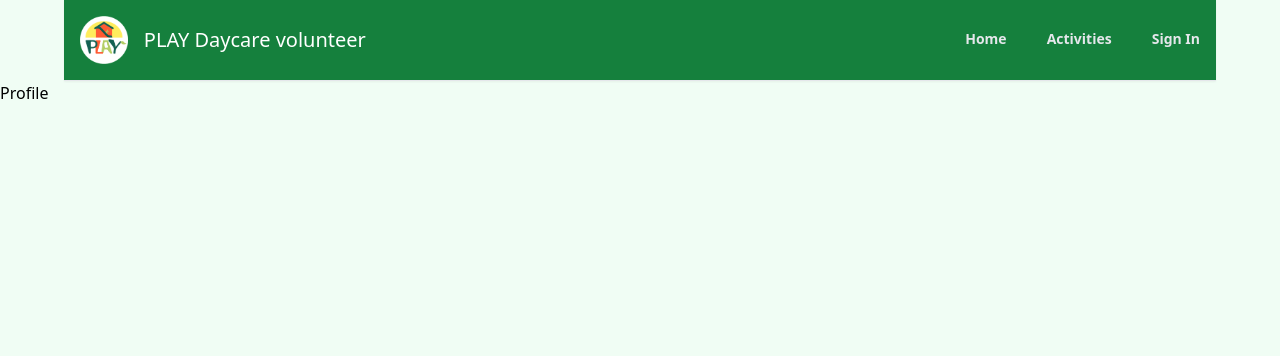
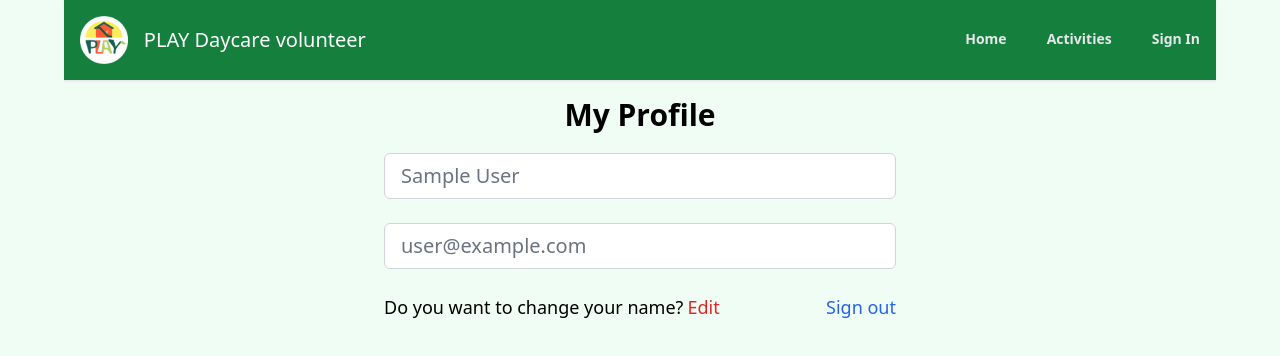
Before and after one commit to zerospeedzero/volunteer, a React (Create React App) app: page /profile in a window 1280 px wide. Shown: the top 356 px of the page. Built offline with nearby package versions, Linux system fonts and the light colour scheme; no server answers; sample sign-in values are in the browser's storage.

Commit message:
Create private route and custom hook for protection the profile page and add the logout functionality

```diff
--- a/src/App.js
+++ b/src/App.js
@@ -2,6 +2,7 @@ import { BrowserRouter as Router, Routes, Route} from "react-router-dom";
 import Home from "./pages/Home";
 import SignIn from "./pages/SignIn";
 import SingUp from "./pages/SignUp";
+import PrivateRoute from "./components/PrivateRoute";
 import Profile from "./pages/Profile";
 import ForgetPassword from "./pages/ForgetPassword";
 import Activities from "./pages/Activities";
@@ -16,9 +17,11 @@ function App() {
         <Header/>
         <Routes>
           <Route path="/" element={<Home />} />
+          <Route path="/profile" element={<PrivateRoute/>}>
+            <Route path="/profile" element={<Profile />} />
+          </Route>
           <Route path="/SignIn" element={<SignIn/>} />
           <Route path="/SignUp" element={<SingUp />} />
-          <Route path="/Profile" element={<Profile />} />
           <Route path="/ForgetPassword" element={<ForgetPassword />} />
           <Route path="/Activities" element={<Activities />} />
         </Routes>
--- /dev/null
+++ b/src/components/PrivateRoute.js
@@ -0,0 +1,10 @@
+import React from 'react'
+import { Outlet, Navigate } from 'react-router-dom'
+import {useAuthStatus} from '../hooks/useAuthStatus'
+export default function PrivateRoute() {
+  const {loggedIn, checkingStatus} = useAuthStatus();
+  if(checkingStatus) {
+    return <h3>Loading...</h3>
+  }
+  return loggedIn ? <Outlet/> : <Navigate to="/signin"/>
+}
--- /dev/null
+++ b/src/hooks/useAuthStatus.js
@@ -0,0 +1,16 @@
+import React, { useEffect } from 'react'
+import { getAuth, onAuthStateChanged } from 'firebase/auth'
+export function useAuthStatus() {
+  const [loggedIn, setLoggedIn] = React.useState(false)
+  const [checkingStatus, setCheckingStatus] = React.useState(true)
+  useEffect(() => {
+    const auth = getAuth()
+    onAuthStateChanged(auth, (user) => {
+      if (user) {
+        setLoggedIn(true)
+      }
+      setCheckingStatus(false)
+    })
+  }, [])
+  return { loggedIn, checkingStatus}
+}
--- a/src/pages/ForgetPassword.js
+++ b/src/pages/ForgetPassword.js
@@ -1,20 +1,31 @@
 import React from 'react'
 import { Link } from 'react-router-dom'
 import OAuth from '../components/OAuth'
+import { toast } from 'react-toastify'
+import { getAuth, sendPasswordResetEmail } from 'firebase/auth'
 export default function ForgetPassword() {
   const [email, setEmail] = React.useState("")
   const onChange = (e) => {
     setEmail(e.target.value);
   }
+  const onSubmit = async (e) => {
+    e.preventDefault();
+    try {
+      const auth = getAuth()
+      toast.success("Reset password email has been sent")
+    } catch (error) {
+      toast.error("Could not send reset password email")
+    }
+  }
   return (
     <section className="max-w-6xl mx-auto">
       <h1 className='text-2xl text-center mt-6 font-bold text-green-800'>Forget password</h1>
-      <div className='flex justify-center items-center flex-wrap px-6 py-12 mx-auto'>
+      <div className='flex justify-center items-center flex-wrap px-6 py-6 mx-auto'>
         <div className='md:w-[67%] lg:w-[50%] mb-12 md:mb-6'>
           <img className="w-full rounded-md" src="church.jpeg" alt="key"/>
         </div>
         <div className="w-full md:w-[67%] lg:w-[40%] lg:ml-20">
-          <form>
+          <form onSubmit={onSubmit}>
             <input className="w-full px-4 py-2 text-xl text-gray-700 bg-white border-gray-300 rounded-md transition ease-in-out mb-5" type="email" id="email" value={email} onChange={onChange} placeholder='Email address'/>
               <div className='flex justify-between text-sm sm:text-lg whitespace-nowrap'>
               <p className='mb-6 '>Don't have a account?
--- a/src/pages/Profile.js
+++ b/src/pages/Profile.js
@@ -1,7 +1,33 @@
+import { getAuth } from 'firebase/auth'
 import React from 'react'
+import { useNavigate } from 'react-router'
 
 export default function Profile() {
+  const auth = getAuth()
+  const navigate = useNavigate()
+  const [fromData, setFormData] = React.useState({name: auth.currentUser.displayName, email: auth.currentUser.email})
+  const {name, email} = fromData
+  const onLogout = () => {
+    auth.signOut()
+    navigate("/")
+  }
   return (
-    <div>Profile</div>
+    <>
+      <section className='max-w-5xl mx-auto'>
+        <h1 className='text-3xl text-center mt-4 font-bold'>My Profile</h1>
+        <div className='w-full md:w-[50%] mx-auto mt-5'>
+          <form>
+            <input className="mb-6 w-full px-4 py-2 text-xl text-gray-500 bg-white border border-gray-300 rounded-md transition ease-in-out" type="text" id="name" value={name} disabled/>
+            <input className="mb-6 w-full px-4 py-2 text-xl text-gray-500 bg-white border border-gray-300 rounded-md transition ease-in-out" type="email" id="email" value={email} disabled/>
+            <div className='flex justify-between whitespace-nowrap text-sm sm:text-lg items-center'>
+              <p className='flex items-center mb-6'>Do you want to change your name?
+                <span className='text-red-600 hover:text-red-700 transition ease-in-out duration-200 ml-1 cursor-pointer'>Edit</span>
+              </p>
+              <p onClick={onLogout} className='text-blue-600 hover:text-blue-700 transition ease-in-out duration-200 mb-6 cursor-pointer'>Sign out</p>
+            </div>
+          </form>
+        </div>
+      </section>
+    </>
   )
 }
--- a/src/pages/SignIn.js
+++ b/src/pages/SignIn.js
@@ -2,7 +2,12 @@ import React from 'react'
 import { Link } from 'react-router-dom'
 import { AiFillEye, AiFillEyeInvisible } from 'react-icons/ai'
 import OAuth from '../components/OAuth'
+import { signInWithEmailAndPassword, getAuth } from 'firebase/auth'
+import {toast} from "react-toastify"
+import { useNavigate } from 'react-router'
+
 export default function SignIn() {
+  const Navigate = useNavigate()
   const [showPassword, setShowPassword] = React.useState(false)
   const [formData, setFormData] = React.useState({
     email: '',
@@ -15,10 +20,24 @@ export default function SignIn() {
     }))
   }
   const { email, password } = formData;
+  async function onSubmit(e) {
+    console.log(e);
+    e.preventDefault()
+    try {
+      const auth = getAuth()
+      const userCredential = await signInWithEmailAndPassword(auth, email, password)
+      console.log(userCredential)
+      if(userCredential.user) {
+        Navigate("/")
+      }
+    } catch (error) {
+      toast.error("Something went wrong with the Login")
+    }
+  }
   return (
     <section className="max-w-6xl mx-auto">
       <h1 className='text-2xl text-center mt-6 font-bold text-green-800'>Sign In</h1>
-      <div className='flex justify-center items-center flex-wrap px-6 py-12 mx-auto'>
+      <div className='flex justify-center items-center flex-wrap px-6 py-6 mx-auto'>
         <div className='md:w-[67%] lg:w-[50%] mb-12 md:mb-6'>
           <img className="w-full rounded-md" src="church.jpeg" alt="key"/>
         </div>
@@ -42,10 +61,10 @@ export default function SignIn() {
                 <Link className="text-blue-500 hover:text-blue-700 transition duration-200 ease-in-out" to="/forgetpassword">Forget password?</Link>
               </p>
             </div>
-            <button className='w-full py-3 text-md text-white bg-green-600 rounded-md shadow-md hover:bg-green-700 active:bg-green-900 transition duration-200 ease-in-out'>Sign in</button>
+            <button className='w-full py-3 text-md text-white bg-green-600 rounded-md shadow-md hover:bg-green-700 active:bg-green-900 transition duration-200 ease-in-out' onClick={onSubmit}>Sign in</button>
             <div className='my-4 before:border-t flex before:flex-1 items-center before:border-gray-300 after:border-t after:flex-1 after:border-gray-300'><p className="text-center font-semibold text-sm mx-4">OR</p></div>
             <OAuth/>
-            </form>
+          </form>
         </div>
       </div>
     </section>
--- a/src/pages/SignUp.js
+++ b/src/pages/SignUp.js
@@ -49,7 +49,7 @@ export default function SingUp() {
   return (
     <section className="max-w-6xl mx-auto">
       <h1 className='text-2xl text-center mt-6 font-bold text-green-800'>Sign Up</h1>
-      <div className='flex justify-center items-center flex-wrap px-6 py-12 mx-auto'>
+      <div className='flex justify-center items-center flex-wrap px-6 py-6 mx-auto'>
         <div className='md:w-[67%] lg:w-[50%] mb-12 md:mb-6'>
           <img className="w-full rounded-md" src="church.jpeg" alt="key"/>
         </div>
@@ -66,7 +66,7 @@ export default function SingUp() {
                 :
                 (<AiFillEye className='absolute right-3 top-3 text-xl cursor-pointer' onClick={()=>setShowPassword((prevState)=>!prevState)}/>)}
             </div>
-            <div className='flex justify-between text-sm sm:text-md whitespace-nowrap'>
+            <div className='flex justify-between text-sm sm:text-lg whitespace-nowrap'>
               <p className='mb-6 '>Have a account?
                 <Link className="text-red-500 hover:text-red-700 transition duration-200 ease-in-out ml-1" to="/signin">Sign Up</Link>
               </p>
```
